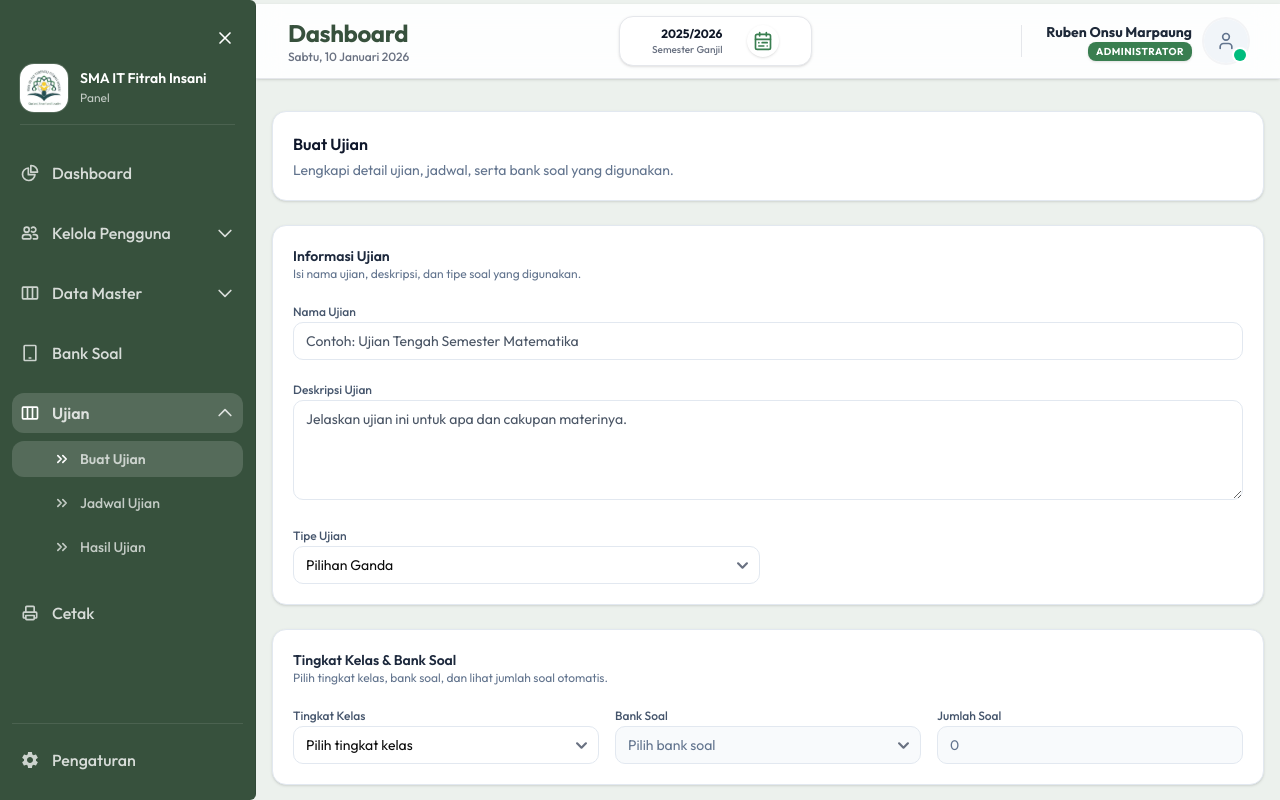
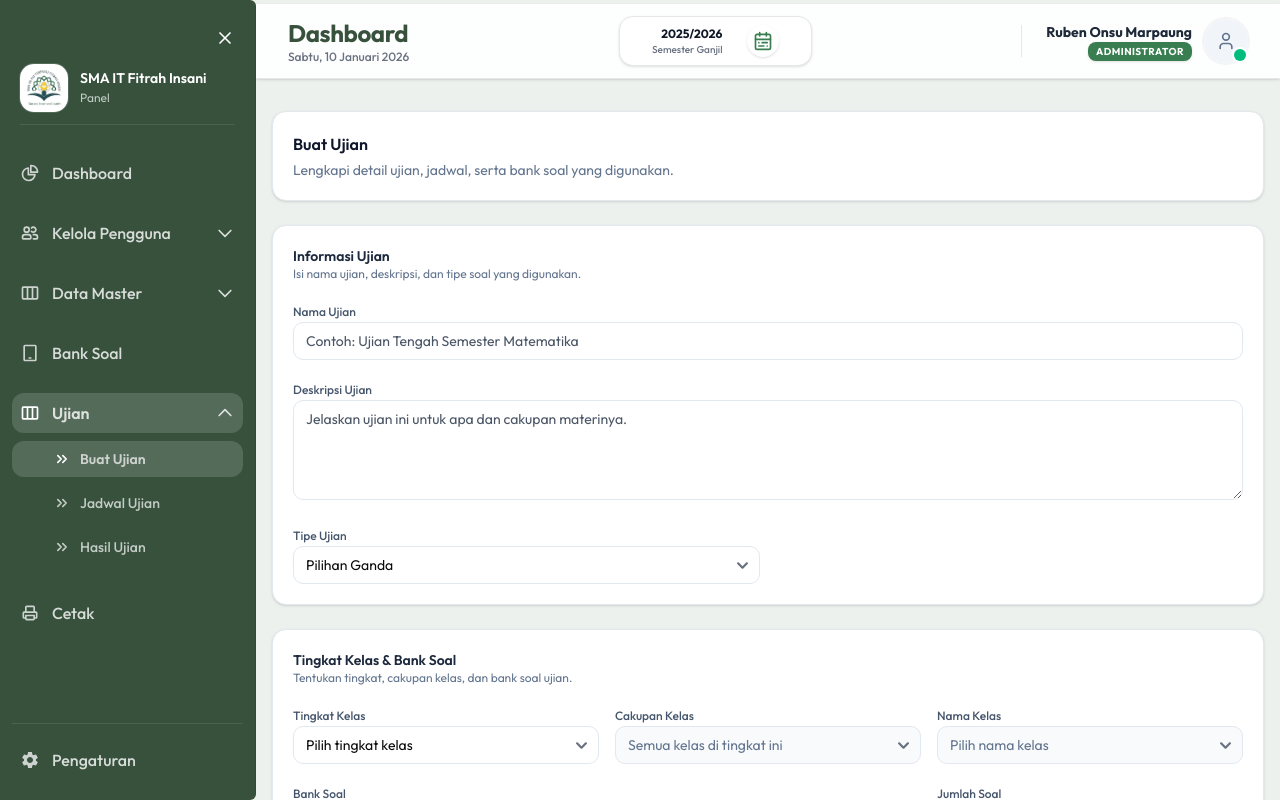
Before and after one commit to mustafamadjid/web-app-cbt, a React app in the folder frontend/: page /dashboard/administrator/ujian/buat-ujian in a window 1280 px wide. Shown: the top 800 px of the page. Built offline with nearby package versions, Linux system fonts and the light colour scheme; the HTML template or start-up script is replaced by a standard one.

Commit message:
Add class scope selection to exam form

```diff
--- a/frontend/src/layouts/Form/Admin/Ujian/BuatUjianForm.tsx
+++ b/frontend/src/layouts/Form/Admin/Ujian/BuatUjianForm.tsx
@@ -10,7 +10,7 @@ import type {
   SiswaPreviewItem,
   TipeUjian,
 } from "@/types/Ujian/BuatUjian";
-import type { TingkatKelasOption } from "@/types/DataMaster/Kelas";
+import type { KelasRow, TingkatKelasOption } from "@/types/DataMaster/Kelas";
 import {
   getUjianBankSoalOptions,
   getUjianGuruPengawasOptions,
@@ -22,7 +22,10 @@ import {
 import { getRuangUjianOptions } from "@/services/Api/features-api/DataMaster/ruang-ujian.service";
 
 import { ApiError } from "@/services/Api/api";
-import { getTingkatKelasOptions } from "@/services/Api/features-api/DataMaster/kelas.service";
+import {
+  getKelas,
+  getTingkatKelasOptions,
+} from "@/services/Api/features-api/DataMaster/kelas.service";
 import { getTingkatKelasById } from "@/services/Api/features-api/DataMaster/kelas.service";
 
 // helper
@@ -35,6 +38,8 @@ const initialValues: BuatUjianFormValues = {
   deskripsi_ujian: "",
   tipe_ujian: "PILIHAN_GANDA",
   kelas_id: "",
+  kelas_scope: "SEMUA",
+  kelas_detail_id: "",
   bank_soal_id: "",
   jumlah_soal: 0,
   tanggal_ujian: "",
@@ -61,8 +66,10 @@ const BuatUjianForm = () => {
   const [submitError, setSubmitError] = useState<string | null>(null);
   const [loadingBankSoal, setLoadingBankSoal] = useState(false);
   const [loadingSiswa, setLoadingSiswa] = useState(false);
+  const [loadingKelasDetail, setLoadingKelasDetail] = useState(false);
 
   const [kelasOptions, setKelasOptions] = useState<TingkatKelasOption[]>([]);
+  const [kelasDetailOptions, setKelasDetailOptions] = useState<KelasRow[]>([]);
   const [bankSoalOptions, setBankSoalOptions] = useState<BankSoalOption[]>([]);
   const [ruangOptions, setRuangOptions] = useState<RuangUjianRow[]>([]);
   const [guruOptions, setGuruOptions] = useState<GuruPengawasOption[]>([]);
@@ -80,6 +87,15 @@ const BuatUjianForm = () => {
       values.kelas_id === "" ? undefined : getTingkatKelasById(values.kelas_id);
     return tingkatKelas ?? undefined;
   }, [values.kelas_id]);
+
+  const kelasDetailById = useMemo(() => {
+    return new Map(kelasDetailOptions.map((kelas) => [kelas.id, kelas]));
+  }, [kelasDetailOptions]);
+
+  const selectedKelasDetail =
+    values.kelas_detail_id === ""
+      ? undefined
+      : kelasDetailById.get(values.kelas_detail_id);
 
   const bankSoalById = useMemo(() => {
     const map = new Map(bankSoalOptions.map((x) => [x.id, x]));
@@ -117,6 +133,40 @@ const BuatUjianForm = () => {
       active = false;
     };
   }, []);
+
+  useEffect(() => {
+    let active = true;
+    const loadKelasDetail = async () => {
+      setLoadingKelasDetail(true);
+      try {
+        const data = await getKelas({
+          tingkatKelas: values.kelas_id === "" ? undefined : values.kelas_id,
+        });
+        if (!active) return;
+        setKelasDetailOptions(data);
+      } finally {
+        if (active) setLoadingKelasDetail(false);
+      }
+    };
+
+    if (values.kelas_id !== "") {
+      loadKelasDetail();
+    } else {
+      setKelasDetailOptions([]);
+    }
+
+    setField("kelas_detail_id", "");
+
+    return () => {
+      active = false;
+    };
+  }, [values.kelas_id]);
+
+  useEffect(() => {
+    if (values.kelas_scope === "SEMUA") {
+      setField("kelas_detail_id", "");
+    }
+  }, [values.kelas_scope]);
 
   useEffect(() => {
     let active = true;
@@ -189,6 +239,20 @@ const BuatUjianForm = () => {
     setField("durasi_menit", duration);
   }, [values.waktu_mulai, values.waktu_selesai]);
 
+  const siswaPreviewFiltered = useMemo(() => {
+    if (values.kelas_scope !== "SPESIFIK") {
+      return siswaPreview;
+    }
+
+    if (!selectedKelasDetail) {
+      return [];
+    }
+
+    return siswaPreview.filter(
+      (siswa) => siswa.kelas === selectedKelasDetail.nama_kelas
+    );
+  }, [siswaPreview, values.kelas_scope, selectedKelasDetail]);
+
   const validate = (v: BuatUjianFormValues) => {
     const errors: Partial<Record<keyof BuatUjianFormValues, string>> = {};
 
@@ -197,6 +261,11 @@ const BuatUjianForm = () => {
       errors.deskripsi_ujian = "Deskripsi ujian wajib diisi.";
     if (!v.tipe_ujian) errors.tipe_ujian = "Tipe ujian wajib dipilih.";
     if (v.kelas_id === "") errors.kelas_id = "Tingkat kelas wajib dipilih.";
+    if (!v.kelas_scope)
+      errors.kelas_scope = "Cakupan kelas wajib dipilih.";
+    if (v.kelas_scope === "SPESIFIK" && v.kelas_detail_id === "") {
+      errors.kelas_detail_id = "Nama kelas wajib dipilih.";
+    }
     if (!v.bank_soal_id) errors.bank_soal_id = "Bank soal wajib dipilih.";
     if (!v.tanggal_ujian) errors.tanggal_ujian = "Tanggal ujian wajib diisi.";
     if (!v.waktu_mulai) errors.waktu_mulai = "Waktu mulai wajib diisi.";
@@ -352,11 +421,11 @@ const BuatUjianForm = () => {
             <div className="mb-4">
               <h2 className={sectionTitle}>Tingkat Kelas & Bank Soal</h2>
               <p className={helperText}>
-                Pilih tingkat kelas, bank soal, dan lihat jumlah soal otomatis.
+                Tentukan tingkat, cakupan kelas, dan bank soal ujian.
               </p>
             </div>
 
-            <div className="grid grid-cols-1 gap-4 md:grid-cols-3">
+            <div className="grid grid-cols-1 gap-4 md:grid-cols-2 lg:grid-cols-3">
               <div>
                 <label
                   htmlFor="kelas_id"
@@ -392,6 +461,90 @@ const BuatUjianForm = () => {
                 {hasError("kelas_id") && (
                   <p className="mt-1 text-xs text-rose-600">
                     {errors.kelas_id}
+                  </p>
+                )}
+              </div>
+
+              <div>
+                <label
+                  htmlFor="kelas_scope"
+                  className="text-xs font-medium text-slate-600"
+                >
+                  Cakupan Kelas
+                </label>
+                <select
+                  id="kelas_scope"
+                  className={`${selectBaseClass} ${
+                    hasError("kelas_scope")
+                      ? "border-rose-300 ring-rose-100"
+                      : ""
+                  }`}
+                  value={values.kelas_scope}
+                  onChange={(e) =>
+                    setField(
+                      "kelas_scope",
+                      e.target.value === "SPESIFIK" ? "SPESIFIK" : "SEMUA"
+                    )
+                  }
+                  onBlur={() => onBlur("kelas_scope")}
+                  disabled={values.kelas_id === ""}
+                >
+                  <option value="SEMUA">
+                    Semua kelas di tingkat ini
+                  </option>
+                  <option value="SPESIFIK">
+                    Spesifik nama kelas
+                  </option>
+                </select>
+                {hasError("kelas_scope") && (
+                  <p className="mt-1 text-xs text-rose-600">
+                    {errors.kelas_scope}
+                  </p>
+                )}
+              </div>
+
+              <div>
+                <label
+                  htmlFor="kelas_detail_id"
+                  className="text-xs font-medium text-slate-600"
+                >
+                  Nama Kelas
+                </label>
+                <select
+                  id="kelas_detail_id"
+                  className={`${selectBaseClass} ${
+                    hasError("kelas_detail_id")
+                      ? "border-rose-300 ring-rose-100"
+                      : ""
+                  }`}
+                  value={values.kelas_detail_id}
+                  onChange={(e) =>
+                    setField(
+                      "kelas_detail_id",
+                      e.target.value === "" ? "" : Number(e.target.value)
+                    )
+                  }
+                  onBlur={() => onBlur("kelas_detail_id")}
+                  disabled={
+                    values.kelas_id === "" ||
+                    values.kelas_scope !== "SPESIFIK" ||
+                    loadingKelasDetail
+                  }
+                >
+                  <option value="">
+                    {loadingKelasDetail
+                      ? "Memuat nama kelas..."
+                      : "Pilih nama kelas"}
+                  </option>
+                  {kelasDetailOptions.map((kelas) => (
+                    <option key={kelas.id} value={kelas.id}>
+                      {kelas.nama_kelas}
+                    </option>
+                  ))}
+                </select>
+                {hasError("kelas_detail_id") && (
+                  <p className="mt-1 text-xs text-rose-600">
+                    {errors.kelas_detail_id}
                   </p>
                 )}
               </div>
@@ -438,7 +591,7 @@ const BuatUjianForm = () => {
                 )}
               </div>
 
-              <div>
+              <div className="lg:col-start-3">
                 <InputField
                   id="jumlah_soal"
                   type="number"
@@ -726,11 +879,13 @@ const BuatUjianForm = () => {
                 <div>
                   <h2 className={sectionTitle}>Preview Daftar Siswa</h2>
                   <p className={helperText}>
-                    Siswa terdaftar berdasarkan tingkat kelas yang dipilih.
+                    {values.kelas_scope === "SPESIFIK"
+                      ? "Siswa terdaftar berdasarkan tingkat dan nama kelas yang dipilih."
+                      : "Siswa terdaftar berdasarkan tingkat kelas yang dipilih."}
                   </p>
                 </div>
                 <span className="rounded-full bg-slate-100 px-3 py-1 text-xs font-medium text-slate-600">
-                  {siswaPreview.length} siswa
+                  {siswaPreviewFiltered.length} siswa
                 </span>
               </div>
 
@@ -740,19 +895,36 @@ const BuatUjianForm = () => {
                 </p>
               )}
 
-              {values.kelas_id !== "" && loadingSiswa && (
-                <p className="text-sm text-slate-500">Memuat data siswa...</p>
-              )}
+              {values.kelas_id !== "" &&
+                values.kelas_scope === "SPESIFIK" &&
+                values.kelas_detail_id === "" && (
+                  <p className="text-sm text-slate-500">
+                    Pilih nama kelas untuk melihat daftar siswa.
+                  </p>
+                )}
+
+              {values.kelas_id !== "" &&
+                loadingSiswa &&
+                (values.kelas_scope !== "SPESIFIK" ||
+                  values.kelas_detail_id !== "") && (
+                  <p className="text-sm text-slate-500">
+                    Memuat data siswa...
+                  </p>
+                )}
 
               {values.kelas_id !== "" &&
                 !loadingSiswa &&
-                siswaPreview.length === 0 && (
+                (values.kelas_scope !== "SPESIFIK" ||
+                  values.kelas_detail_id !== "") &&
+                siswaPreviewFiltered.length === 0 && (
                   <p className="text-sm text-slate-500">
-                    Belum ada siswa pada tingkat kelas ini.
+                    {values.kelas_scope === "SPESIFIK"
+                      ? "Belum ada siswa pada kelas ini."
+                      : "Belum ada siswa pada tingkat kelas ini."}
                   </p>
                 )}
 
-              {siswaPreview.length > 0 && (
+              {siswaPreviewFiltered.length > 0 && (
                 <div className="max-h-64 overflow-y-auto rounded-lg border border-slate-200">
                   <table className="w-full text-left text-xs text-slate-600">
                     <thead className="bg-slate-50 text-[11px] uppercase text-slate-400">
@@ -764,7 +936,7 @@ const BuatUjianForm = () => {
                       </tr>
                     </thead>
                     <tbody>
-                      {siswaPreview.map((siswa) => (
+                      {siswaPreviewFiltered.map((siswa) => (
                         <tr
                           key={siswa.id}
                           className="border-t border-slate-100"
@@ -856,6 +1028,7 @@ const BuatUjianForm = () => {
                 setTouched({});
                 setSubmitError(null);
                 setBankSoalOptions([]);
+                setKelasDetailOptions([]);
                 setSiswaPreview([]);
               }}
             >
--- a/frontend/src/types/Ujian/BuatUjian.ts
+++ b/frontend/src/types/Ujian/BuatUjian.ts
@@ -5,6 +5,8 @@ export type BuatUjianFormValues = {
   deskripsi_ujian: string;
   tipe_ujian: TipeUjian;
   kelas_id: number | "";
+  kelas_scope: "SEMUA" | "SPESIFIK";
+  kelas_detail_id: number | "";
   bank_soal_id: number | "";
   jumlah_soal: number;
   tanggal_ujian: string;
```
